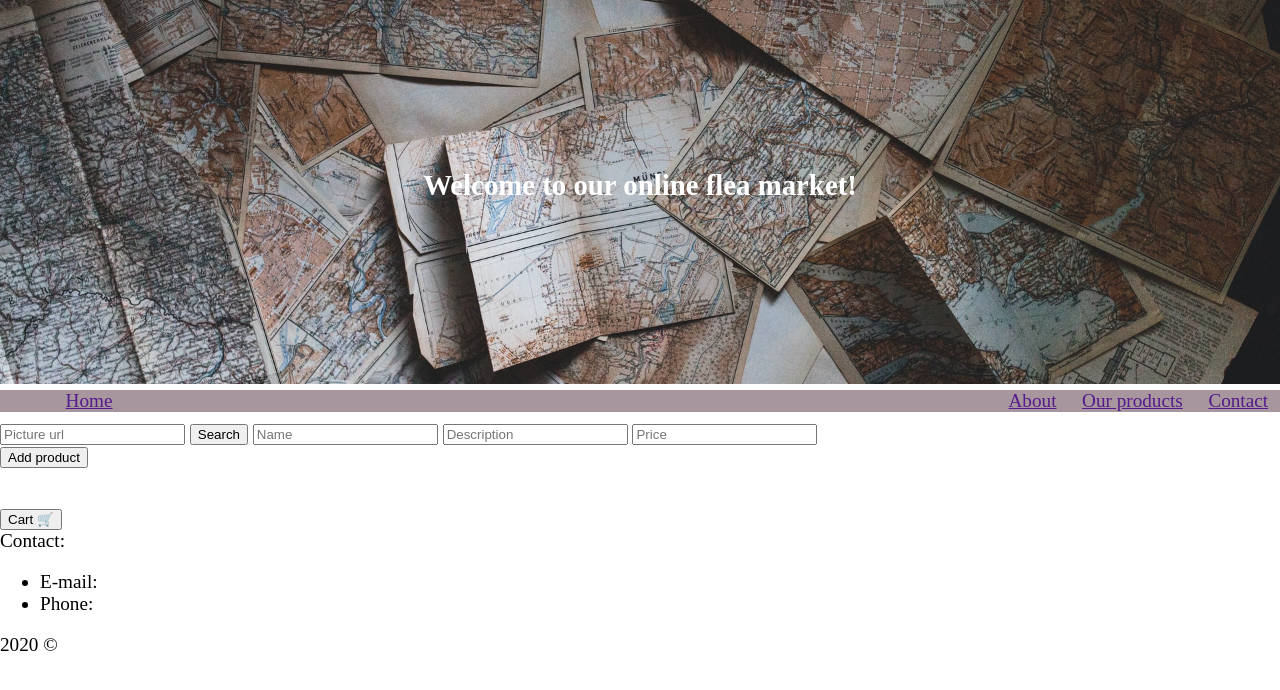
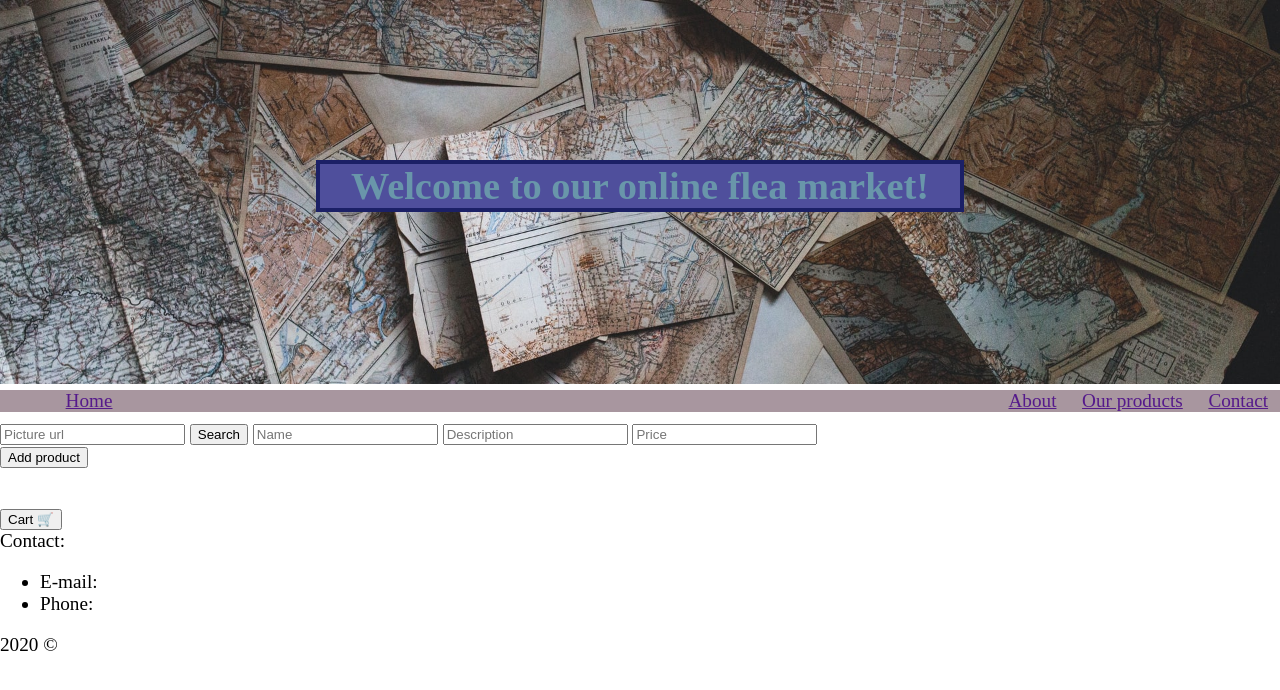
Before and after one commit to CorneliaWessberg/gruppinlamning, a website: page index.html in a window 1280 px wide. Drawn offline with Linux system fonts and the light colour scheme.

Commit message:
welcome statement

```diff
--- a/index.html
+++ b/index.html
@@ -16,7 +16,7 @@
         <section id="headersec">
 
         <div id="h1">
-            <h1>
+            <h1 id="h1--text">
                 Welcome to our online flea market!
             </h1>
         </div>
--- a/sass/header.scss
+++ b/sass/header.scss
@@ -28,11 +28,20 @@ body {
     margin-left:70vw;
 }
 
+#h1--text {
+    display:flex;
+    justify-content: center;
+    width: 50vw;
+    border: 4px solid rgb(27, 32, 102);
+    background-color:rgb(79, 79, 156);
+}
 #h1 {
+    font-size:2vw;
     height:29vw;
     display:flex;
     justify-content: center;
     align-items:center;
-    color:white;
+    color:rgb(105, 150, 170);
+
 
 }
```
Also changed, not shown: style.css.
